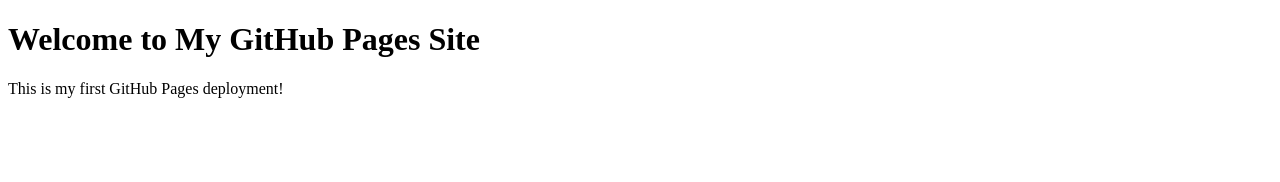
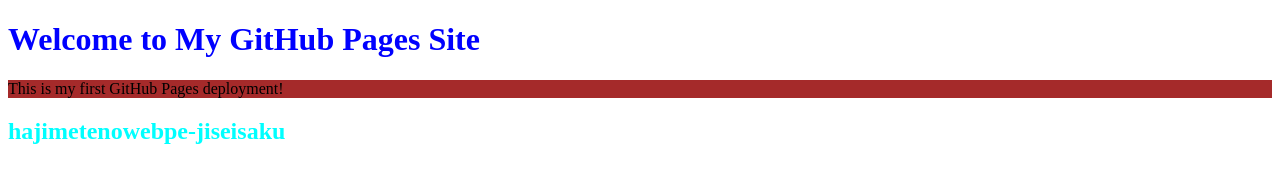
Before and after one commit to soutafukudasoccer-sketch/my-first-web-app, a plain HTML site: page index.html in a window 1280 px wide. Drawn offline with Linux system fonts and the light colour scheme.

Commit message:
Add files via upload

```diff
--- a/index.html
+++ b/index.html
@@ -6,7 +6,8 @@
     <title>My GitHub Pages Site</title>
 </head>
 <body>
-    <h1>Welcome to My GitHub Pages Site</h1>
-    <p>This is my first GitHub Pages deployment!</p>
+    <h1 style="color: blue;"h1 style="font-size: larger;">Welcome to My GitHub Pages Site</h1>
+    <p style="background-color: brown;">This is my first GitHub Pages deployment!</p>
+    <h2 style="color: aqua;">hajimetenowebpe-jiseisaku</h2>
 </body>
 </html>
```
